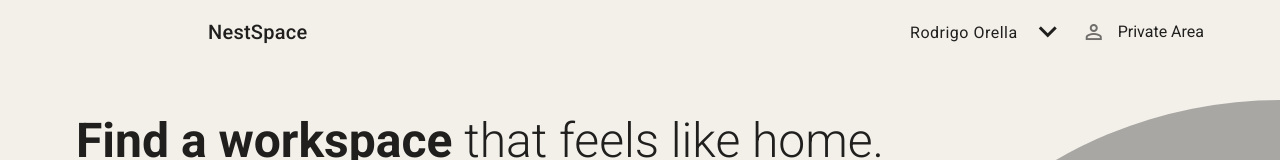
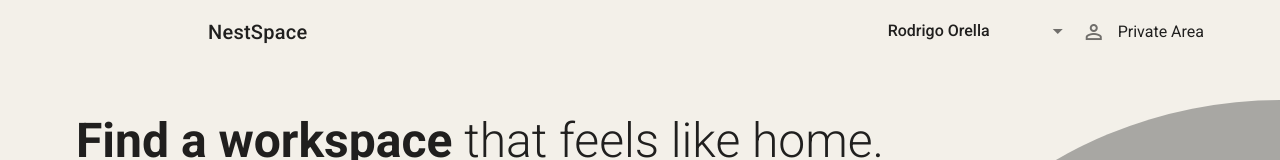
Before and after one commit to milagromartino/nestle-space, a Nuxt app: page / in a window 1280 px wide. Shown: the top 160 px of the page. Built offline with nearby package versions, Linux system fonts and the light colour scheme.

Commit message:
Add user profile selector

```diff
--- a/components/Layout/UserCard.vue
+++ b/components/Layout/UserCard.vue
@@ -1,12 +1,40 @@
 <template>
-  <v-btn elevation="0" color="#f3f0e9" class="text-capitalize body-1 py-3">
-    <v-img
-      src="/profile-pic.png"
-      class="rounded-circle"
-      width="40"
-      height="40"
-    />
-    <p class="mb-0 mx-3">Rodrigo Orella</p>
-    <v-icon large> mdi-chevron-down </v-icon>
-  </v-btn>
+  <v-select
+    v-model="selectedUser"
+    :items="users"
+    item-text="name"
+    item-value="id"
+    solo
+    flat
+    filled
+    style="width: 250px"
+    background-color="#f3f0e9"
+    class="mt-7 elevation-0 rounded-0 font-weight-medium"
+  >
+    <template #prepend-inner>
+      <v-img :src="selectedUserProfile" width="40" contain></v-img> </template
+    >/>
+  </v-select>
 </template>
+
+<script lang="ts">
+import Vue from 'vue'
+export default Vue.extend({
+  data() {
+    return {
+      selectedUserProfile: '/profile-pic.png',
+      selectedUser: 'Rodrigo Orella',
+      users: [
+        {
+          name: 'Rodrigo Orella',
+          icon: '/profile-pic.png',
+        },
+        {
+          name: 'Carlota Carlota',
+          icon: '/profile-pic.png',
+        },
+      ],
+    }
+  },
+})
+</script>
```
